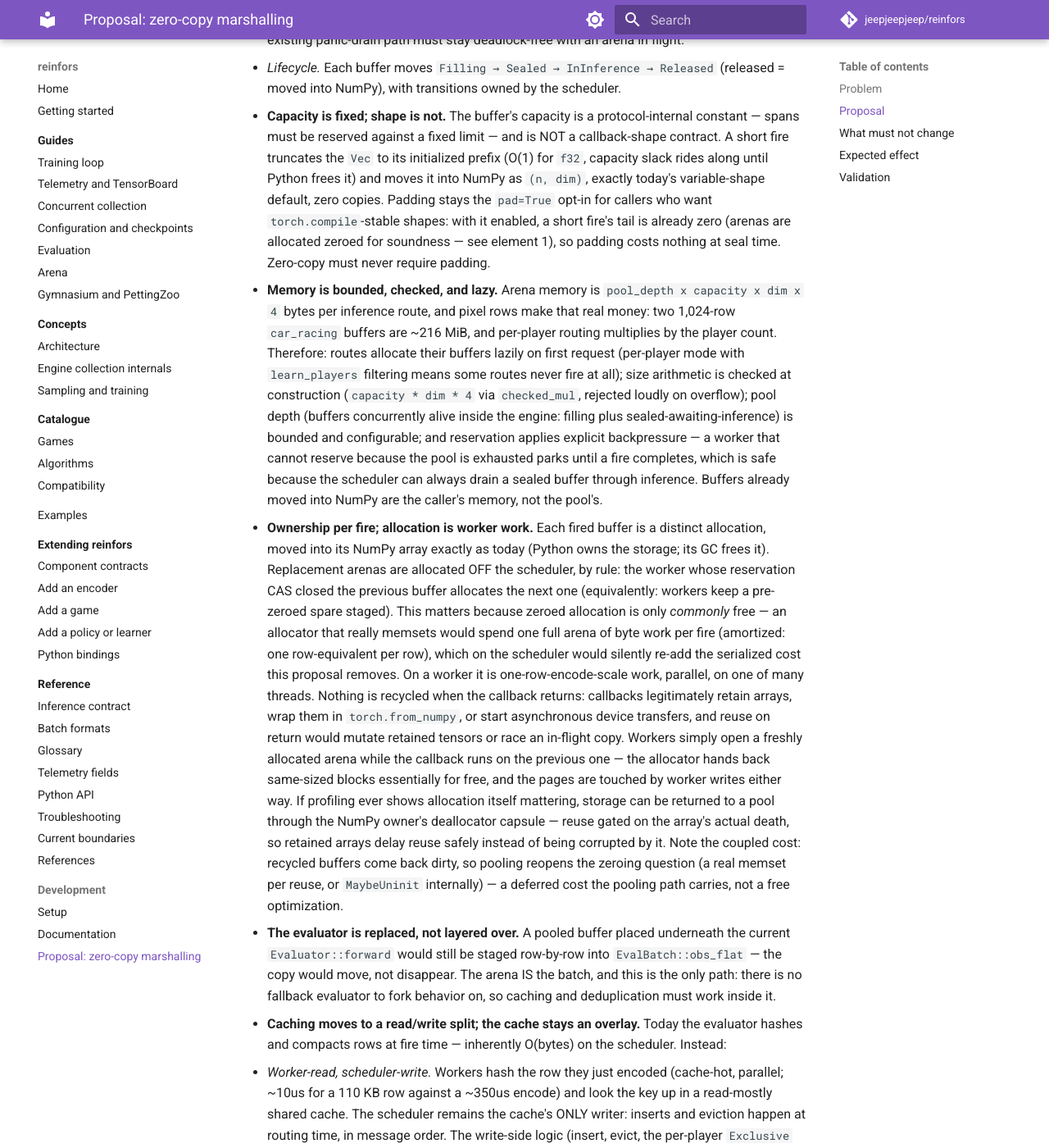
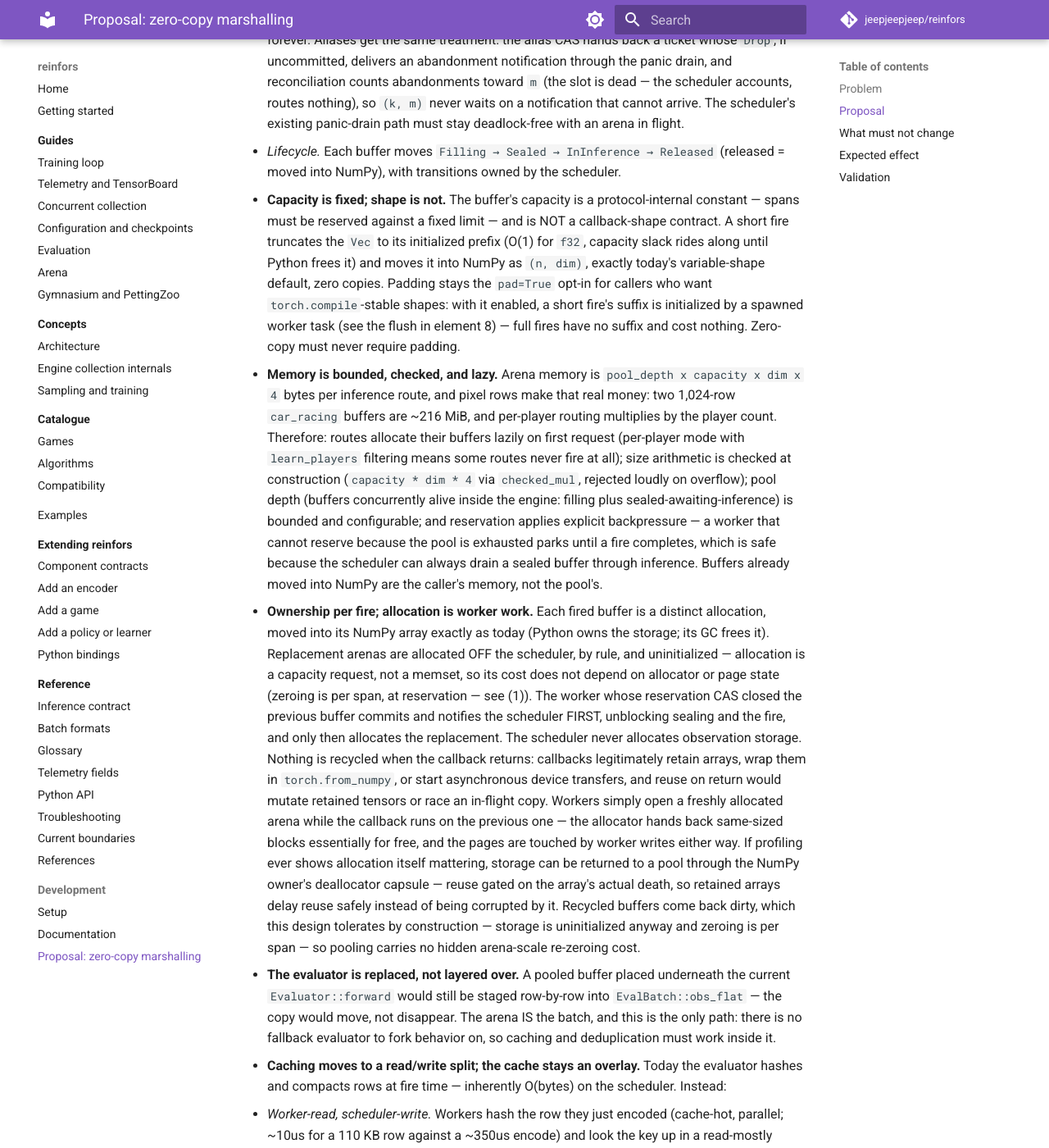
Before and after one commit to jeepjeepjeep/reinfors, an MkDocs documentation site: the page built from docs/development/scheduler-zero-copy.md, in a window 1280 px wide and 1400 px high, scrolled down 2821 px. Shown: the whole window at 82% size. Built offline with MkDocs 1.6.1 and Material for MkDocs 9.7.7, drawn with Linux system fonts in a browser that asks for light colours; comment, search, counter and statistics services are not loaded; some of the changed text lies outside the part shown.

Commit message:
proposal: uninit arenas with per-span zeroing, notify-before-allocate, padding as worker task

```diff
--- a/docs/development/scheduler-zero-copy.md
+++ b/docs/development/scheduler-zero-copy.md
@@ -59,17 +59,24 @@
    pixel encoder is already shaped for it (its downsample writes into a
    caller-provided buffer).
 
-   Handing encoders `&mut [f32]` requires the storage to be initialized —
-   constructing a reference over uninitialized memory is unsound regardless of
-   the element type. Arenas are therefore allocated zeroed
-   (`vec![0f32; capacity * dim]`), keeping `MaybeUninit` out of every API.
-   Large zeroed allocations are *commonly* satisfied with lazily mapped zero
-   pages, making the zeroing near-free in practice — but neither Rust's
-   allocator nor the OS guarantees this, so it is an expected cost profile,
-   not an invariant; a recycled dirty allocation would require a real zeroing
-   pass. Zero initialization also solves only value validity: the unsafe arena
-   wrapper must separately guarantee that concurrently writing workers receive
-   strictly disjoint `&mut` slices (see the reservation protocol).
+   Arenas are allocated uninitialized (`MaybeUninit<f32>` internal to the
+   wrapper; nothing zeroes whole arenas). Stage 1 needs no zeroing at all:
+   copying a complete source row into the raw span initializes it. Stage 2
+   hands encoders `&mut [f32]`, and constructing a reference over
+   uninitialized memory is unsound regardless of element type — so the
+   wrapper enforces this sequence: reserve a disjoint raw range → zero the
+   range → only now construct the `&mut [f32]` → encode → commit with
+   Release. The per-span zero is one row-equivalent of work, parallel across
+   the workers producing observations, and warm — it touches exactly the
+   lines the encoder writes next. Uninitialized memory is never reachable
+   through any reference, and an encoder that underwrites its span produces
+   zeros, not undefined behavior. At seal, after the Acquire-ordered
+   reconciliation proves every prefix span committed (each committed span is
+   copy- or zero-then-write-initialized), the prefix is converted from the
+   internal `MaybeUninit<f32>` allocation into an owned `Vec<f32>`. Zeroing
+   solves value validity only: the wrapper must separately guarantee that
+   concurrently writing workers receive strictly disjoint ranges (see the
+   reservation protocol).
 
    Canonical root rows (`push_root`) keep an owned copy in both stages, by
    design: the training record needs a row that outlives the batch, and the
@@ -138,9 +145,9 @@
    frees it) and moves it into NumPy as `(n, dim)`, exactly today's
    variable-shape default, zero copies. Padding stays the `pad=True` opt-in for
    callers who want `torch.compile`-stable shapes: with it enabled, a short
-   fire's tail is already zero (arenas are allocated zeroed for soundness — see
-   element 1), so padding costs nothing at seal time. Zero-copy must never
-   require padding.
+   fire's suffix is initialized by a spawned worker task (see the flush in
+   element 8) — full fires have no suffix and cost nothing. Zero-copy must
+   never require padding.
 4. **Memory is bounded, checked, and lazy.** Arena memory is
    `pool_depth x capacity x dim x 4` bytes per inference route, and pixel rows
    make that real money: two 1,024-row `car_racing` buffers are ~216 MiB, and
@@ -158,13 +165,12 @@
 5. **Ownership per fire; allocation is worker work.** Each fired buffer is a
    distinct allocation, moved into its NumPy array exactly as today (Python owns
    the storage; its GC frees it). Replacement arenas are allocated OFF the
-   scheduler, by rule: the worker whose reservation CAS closed the previous
-   buffer allocates the next one (equivalently: workers keep a pre-zeroed spare
-   staged). This matters because zeroed allocation is only *commonly* free — an
-   allocator that really memsets would spend one full arena of byte work per
-   fire (amortized: one row-equivalent per row), which on the scheduler would
-   silently re-add the serialized cost this proposal removes. On a worker it is
-   one-row-encode-scale work, parallel, on one of many threads.
+   scheduler, by rule, and uninitialized — allocation is a capacity request,
+   not a memset, so its cost does not depend on allocator or page state
+   (zeroing is per span, at reservation — see (1)). The worker whose
+   reservation CAS closed the previous buffer commits and notifies the
+   scheduler FIRST, unblocking sealing and the fire, and only then allocates
+   the replacement. The scheduler never allocates observation storage.
    Nothing is recycled when the callback returns: callbacks legitimately retain
    arrays, wrap them in `torch.from_numpy`, or start asynchronous device
    transfers, and reuse on return would mutate retained tensors or race an
@@ -174,10 +180,9 @@
    If profiling ever shows allocation itself mattering, storage can be returned
    to a pool through the NumPy owner's deallocator capsule — reuse gated on the
    array's actual death, so retained arrays delay reuse safely instead of being
-   corrupted by it. Note the coupled cost: recycled buffers come back dirty, so
-   pooling reopens the zeroing question (a real memset per reuse, or
-   `MaybeUninit` internally) — a deferred cost the pooling path carries, not a
-   free optimization.
+   corrupted by it. Recycled buffers come back dirty, which this design
+   tolerates by construction — storage is uninitialized anyway and zeroing is
+   per span — so pooling carries no hidden arena-scale re-zeroing cost.
 6. **The evaluator is replaced, not layered over.** A pooled buffer placed
    underneath the current `Evaluator::forward` would still be staged row-by-row
    into `EvalBatch::obs_flat` — the copy would move, not disappear. The arena IS
@@ -313,7 +318,11 @@
    implies every reserved span is committed AND every registered alias message
    already processed — the `(k, m)` reconciliation is trivially satisfied at
    true quiescence), fires non-empty buffers, then releases every route's
-   gated tickets. Released slots respawn into the fresh buffer and the system
+   gated tickets. On a `pad=True` route, a partial close is where the padded
+   suffix comes from, and the scheduler must not zero it itself: it atomically
+   closes the buffer, spawns a small worker task that initializes rows
+   `k..capacity`, and fires only after that task publishes completion.
+   Unpadded drains truncate and need no suffix work. Released slots respawn into the fresh buffer and the system
    exits quiescence. Detection is an O(1) per-route counter check;
    determinism at `n_threads=1` holds because both checks occur at
    structurally fixed points.
@@ -337,11 +346,11 @@
    blocked slots, and floor/record bookkeeping — all O(rows). The system's
    remaining byte work lives elsewhere, priced: worker-side row copies (two in
    stage 1, approaching zero for stage-2 encoders, one owned copy for canonical
-   root rows); worst-case arena zeroing on the closing worker (commonly ~free
-   via lazy zero pages, bounded by one row-equivalent per row when the
-   allocator really memsets); and kernel zero-page faults when a `pad=True`
-   suffix is first read by the callback (kernel work, not engine work). Nothing
-   in that ledger is serialized.
+   root rows); per-span zeroing on the stage-2 path (one row-equivalent per
+   row, parallel across workers, warm — see (1)); and suffix initialization
+   for `pad=True` partial closes, run as a worker task the fire waits on.
+   Nothing in that ledger is serialized: every entry is per-row work spread
+   across workers, or a bounded task off the arena hand-off path.
 
 ## What must not change
 
@@ -417,7 +426,11 @@
 - Retained Python arrays: a callback that stores every batch it receives —
   arrays stay valid and unchanged after arbitrary further collection.
 - Padded-suffix initialization: with `pad=True`, the suffix reads as zeros on
-  every platform/allocator, including after buffer splits and quiescence seals.
+  every platform/allocator — written by the spawned padding task, the fire
+  blocked on its completion — including after buffer splits and quiescence
+  seals.
+- Allocation-path benchmark: measured with recycled allocations, not fresh
+  ones — lazily mapped fresh pages understate what dirty buffers pay.
 - Pool backpressure and cancellation: reservation parks at pool exhaustion and
   wakes on fire; dropping the engine mid-window releases parked workers and
   leaks no arena.
```
